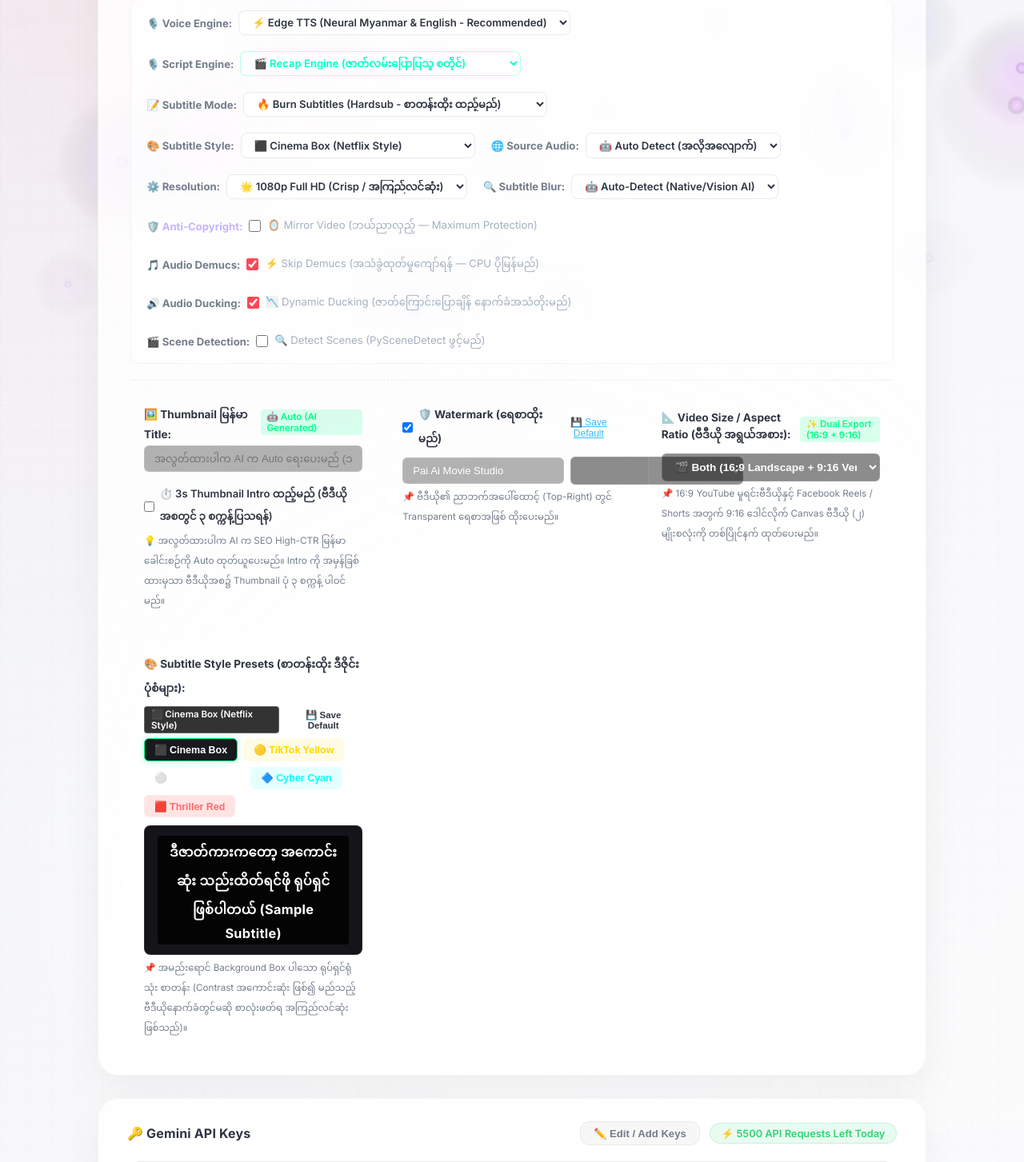
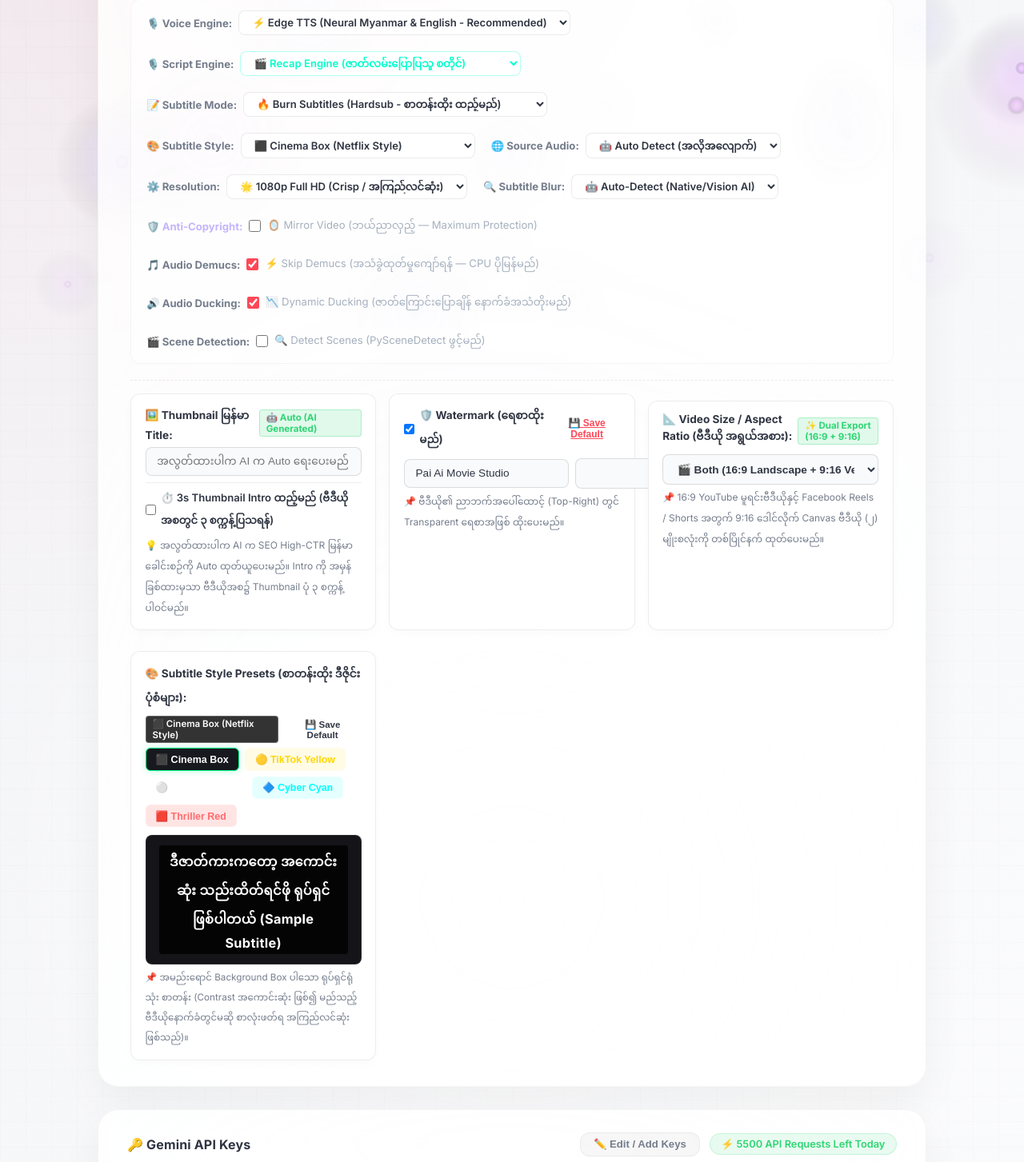
Before and after one commit to paipai1999/ai-translate-agent, a FastAPI app: page / in a window 1280 px wide. Shown: the part 390-1843 px from the top of the page at 80% size. Run offline with FastAPI, Linux system fonts and the light colour scheme; data that the repository does not hold is empty; parts of the project's set-up code (start-up, migrations or seed data) failed here and were passed over; some libraries are stand-ins or nearby versions; some web fonts are replaced.

Commit message:
style(web_ui): clean modern light styling for branding strip inputs and cards

```diff
--- a/templates/index.html
+++ b/templates/index.html
@@ -1397,38 +1397,38 @@
         <!-- ── Thumbnail Title & Watermark Branding Strip ── -->
         <div class="branding-strip">
             <!-- Thumbnail Title Section -->
-            <div style="background:rgba(255,255,255,0.03); padding:0.75rem 1rem; border-radius:10px; border:1px solid rgba(255,255,255,0.08);">
+            <div style="background:white; padding:0.85rem 1.1rem; border-radius:12px; border:1px solid rgba(0,0,0,0.07); box-shadow:0 4px 12px rgba(0,0,0,0.02);">
                 <div style="display:flex; justify-content:space-between; align-items:center; margin-bottom:0.4rem;">
                     <span style="font-size:0.85rem; font-weight:700; color:var(--text);">🖼️ Thumbnail မြန်မာ Title:</span>
-                    <span id="thumb-mode-badge" style="font-size:0.72rem; padding:2px 8px; border-radius:4px; background:rgba(0,255,136,0.15); color:#00ff88; font-weight:600;">🤖 Auto (AI Generated)</span>
+                    <span id="thumb-mode-badge" style="font-size:0.72rem; padding:2px 8px; border-radius:4px; background:rgba(46,213,115,0.14); color:var(--success); font-weight:700; border:1px solid rgba(46,213,115,0.3);">🤖 Auto (AI Generated)</span>
                 </div>
                 <input type="text" id="input-thumb-title" placeholder="အလွတ်ထားပါက AI က Auto ရေးပေးမည် (သို့) မိမိစိတ်ကြိုက် Title ရိုက်ထည့်ပါ..."
                        oninput="updateThumbBadge(this.value)"
-                       style="width:100%; box-sizing:border-box; padding:0.5rem 0.75rem; font-size:0.82rem; background:rgba(0,0,0,0.3); border:1px solid rgba(255,255,255,0.15); border-radius:6px; color:#fff;">
-                <div style="display:flex; justify-content:space-between; align-items:center; margin-top:8px; padding-top:6px; border-top:1px solid rgba(255,255,255,0.06);">
+                       style="width:100%; box-sizing:border-box; padding:0.6rem 0.85rem; font-size:0.85rem; background:#f8fafc; border:1px solid rgba(0,0,0,0.12); border-radius:8px; color:var(--text); transition:border-color 0.2s;">
+                <div style="display:flex; justify-content:space-between; align-items:center; margin-top:8px; padding-top:6px; border-top:1px solid rgba(0,0,0,0.06);">
                     <label style="font-size:0.82rem; font-weight:600; color:var(--text); cursor:pointer; display:flex; align-items:center; gap:0.4rem;">
                         <input type="checkbox" id="chk-thumb-intro" onchange="updateThumbnailIntroSetting(this.checked)">
                         ⏱️ 3s Thumbnail Intro ထည့်မည် (ဗီဒီယိုအစတွင် ၃ စက္ကန့်ပြသရန်)
                     </label>
                 </div>
-                <div style="font-size:0.73rem; color:var(--muted); margin-top:4px;">
+                <div style="font-size:0.75rem; color:var(--muted); margin-top:4px;">
                     💡 အလွတ်ထားပါက AI က SEO High-CTR မြန်မာခေါင်းစဉ်ကို Auto ထုတ်ယူပေးမည်။ Intro ကို အမှန်ခြစ်ထားမှသာ ဗီဒီယိုအစ၌ Thumbnail ပုံ ၃ စက္ကန့် ပါဝင်မည်။
                 </div>
             </div>
 
             <!-- Watermark Branding Section -->
-            <div style="background:rgba(255,255,255,0.03); padding:0.75rem 1rem; border-radius:10px; border:1px solid rgba(255,255,255,0.08);">
+            <div style="background:white; padding:0.85rem 1.1rem; border-radius:12px; border:1px solid rgba(0,0,0,0.07); box-shadow:0 4px 12px rgba(0,0,0,0.02);">
                 <div style="display:flex; justify-content:space-between; align-items:center; margin-bottom:0.4rem;">
                     <label style="font-size:0.85rem; font-weight:700; color:var(--text); cursor:pointer; display:flex; align-items:center; gap:0.4rem;">
                         <input type="checkbox" id="chk-watermark" checked onchange="toggleWatermarkControls(this.checked)">
                         🛡️ Watermark (ရေစာထိုးမည်)
                     </label>
-                    <button type="button" onclick="saveWatermarkDefault()" style="background:transparent; border:none; color:#38bdf8; font-size:0.75rem; cursor:pointer; padding:0; text-decoration:underline;">💾 Save Default</button>
+                    <button type="button" onclick="saveWatermarkDefault()" style="background:transparent; border:none; color:var(--accent); font-size:0.75rem; font-weight:600; cursor:pointer; padding:0; text-decoration:underline;">💾 Save Default</button>
                 </div>
                 <div id="watermark-inputs-wrap" style="display:flex; gap:0.5rem; align-items:center;">
-                    <input type="text" id="input-watermark-text" value="PAI AI Movie Translate" placeholder="Channel Name or Branding..."
-                           style="flex:1; box-sizing:border-box; padding:0.5rem 0.75rem; font-size:0.82rem; background:rgba(0,0,0,0.3); border:1px solid rgba(255,255,255,0.15); border-radius:6px; color:#fff;">
-                    <select id="select-watermark-opacity" style="padding:0.5rem 0.5rem; font-size:0.82rem; background:rgba(0,0,0,0.45); border:1px solid rgba(255,255,255,0.15); border-radius:6px; color:#fff;">
+                    <input type="text" id="input-watermark-text" value="Pai Ai Movie Studio" placeholder="Channel Name or Branding..."
+                           style="flex:1; box-sizing:border-box; padding:0.6rem 0.85rem; font-size:0.85rem; background:#f8fafc; border:1px solid rgba(0,0,0,0.12); border-radius:8px; color:var(--text);">
+                    <select id="select-watermark-opacity" style="padding:0.6rem 0.6rem; font-size:0.82rem; background:#f8fafc; border:1px solid rgba(0,0,0,0.12); border-radius:8px; color:var(--text);">
                         <option value="0.2">20% အလွန်ပါး</option>
                         <option value="0.4" selected>40% သင့်တင့် (Recommended)</option>
                         <option value="0.6">60% ထင်ရှား</option>
@@ -1436,32 +1436,32 @@
                         <option value="1.0">100% Solid</option>
                     </select>
                 </div>
-                <div style="font-size:0.73rem; color:var(--muted); margin-top:4px;">
+                <div style="font-size:0.75rem; color:var(--muted); margin-top:4px;">
                     📌 ဗီဒီယို၏ ညာဘက်အပေါ်ထောင့် (Top-Right) တွင် Transparent ရေစာအဖြစ် ထိုးပေးမည်။
                 </div>
             </div>
 
             <!-- Video Size & Aspect Ratio Selector Section -->
-            <div style="background:rgba(255,255,255,0.03); padding:0.75rem 1rem; border-radius:10px; border:1px solid rgba(255,255,255,0.08); margin-top:0.6rem;">
+            <div style="background:white; padding:0.85rem 1.1rem; border-radius:12px; border:1px solid rgba(0,0,0,0.07); box-shadow:0 4px 12px rgba(0,0,0,0.02); margin-top:0.6rem;">
                 <div style="display:flex; justify-content:space-between; align-items:center; margin-bottom:0.4rem;">
                     <span style="font-size:0.85rem; font-weight:700; color:var(--text); display:flex; align-items:center; gap:0.4rem;">
                         📐 Video Size / Aspect Ratio (ဗီဒီယို အရွယ်အစား):
                     </span>
-                    <span id="video-format-badge" style="font-size:0.72rem; padding:2px 8px; border-radius:4px; background:rgba(0,255,136,0.15); color:#00ff88; font-weight:600;">✨ Dual Export (16:9 + 9:16)</span>
+                    <span id="video-format-badge" style="font-size:0.72rem; padding:2px 8px; border-radius:4px; background:rgba(46,213,115,0.14); color:var(--success); font-weight:700; border:1px solid rgba(46,213,115,0.3);">✨ Dual Export (16:9 + 9:16)</span>
                 </div>
                 <select id="select-video-format" onchange="updateVideoFormatBadge(this.value)"
-                        style="width:100%; box-sizing:border-box; padding:0.5rem 0.75rem; font-size:0.85rem; background:rgba(0,0,0,0.45); border:1px solid rgba(255,255,255,0.15); border-radius:6px; color:#fff; font-weight:600;">
+                        style="width:100%; box-sizing:border-box; padding:0.6rem 0.85rem; font-size:0.85rem; background:#f8fafc; border:1px solid rgba(0,0,0,0.12); border-radius:8px; color:var(--text); font-weight:600;">
                     <option value="both" selected>🎬 Both (16:9 Landscape + 9:16 Vertical Reels) — နှစ်မျိုးစလုံး (Recommended)</option>
                     <option value="16:9">📺 16:9 Only (Standard Landscape — YouTube / Facebook Video)</option>
                     <option value="9:16">📱 9:16 Only (Vertical Canvas — Facebook Reels / TikTok / Shorts)</option>
                 </select>
-                <div id="video-format-desc" style="font-size:0.73rem; color:var(--muted); margin-top:4px;">
+                <div id="video-format-desc" style="font-size:0.75rem; color:var(--muted); margin-top:4px;">
                     📌 16:9 YouTube မူရင်းဗီဒီယိုနှင့် Facebook Reels / Shorts အတွက် 9:16 ဒေါင်လိုက် Canvas ဗီဒီယို (၂) မျိုးစလုံးကို တစ်ပြိုင်နက် ထုတ်ပေးမည်။
                 </div>
             </div>
 
             <!-- Subtitle Style Presets Section -->
-            <div id="sub-style-card" style="background:rgba(255,255,255,0.03); padding:0.75rem 1rem; border-radius:10px; border:1px solid rgba(255,255,255,0.08); margin-top:0.6rem; transition:opacity 0.2s ease;">
+            <div id="sub-style-card" style="background:white; padding:0.85rem 1.1rem; border-radius:12px; border:1px solid rgba(0,0,0,0.07); box-shadow:0 4px 12px rgba(0,0,0,0.02); margin-top:0.6rem; transition:opacity 0.2s ease;">
                 <div style="display:flex; justify-content:space-between; align-items:center; margin-bottom:0.4rem; flex-wrap:wrap; gap:0.4rem;">
                     <span style="font-size:0.85rem; font-weight:700; color:var(--text); display:flex; align-items:center; gap:0.4rem;">
                         🎨 Subtitle Style Presets (စာတန်းထိုး ဒီဇိုင်းပုံစံများ):
```
